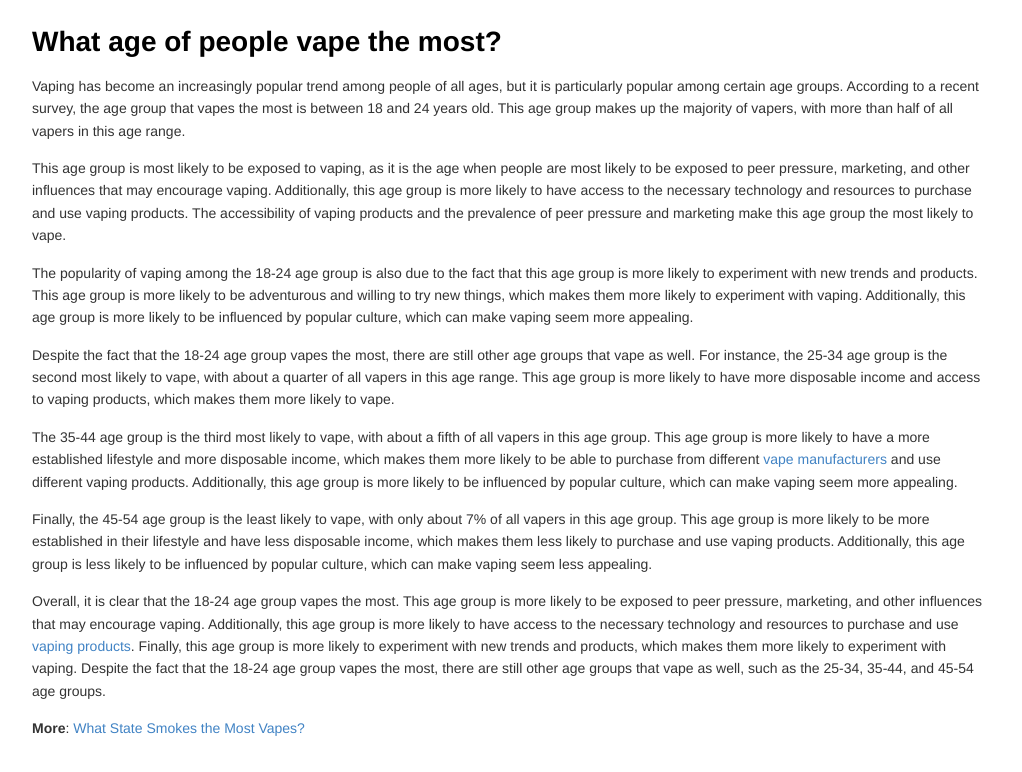
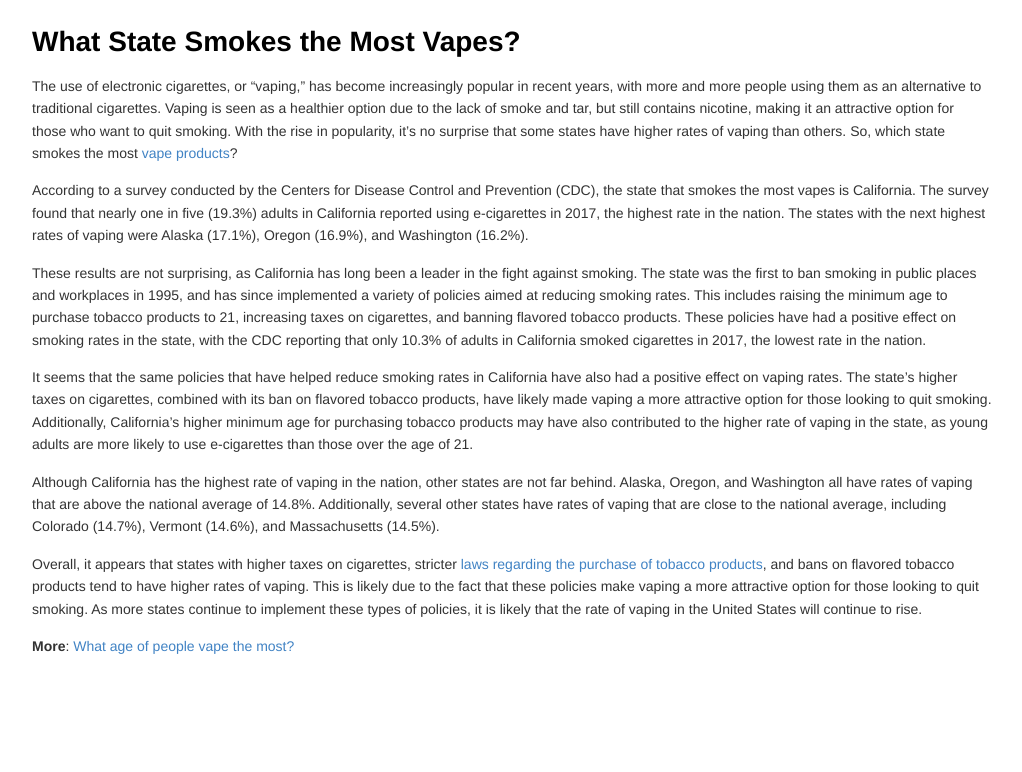
Before and after one commit to moonsbtt/vapecig, a plain HTML site: page index.html in a window 1280 px wide. Shown: the whole page, without its empty margins (128-1150 px from the left). Drawn offline with Linux system fonts and the light colour scheme.

Commit message:
Update index.html

```diff
--- a/index.html
+++ b/index.html
@@ -1,7 +1,7 @@
 <!DOCTYPE html>
 <html>
 <head>
-<title>new276</title>
+<title>What State Smokes the Most Vapes?</title>
 <meta http-equiv="Content-Type" content="text/html; charset=utf-8" />
 <style type="text/css">
 
@@ -287,15 +287,14 @@ img {
 </style>
 </head>
 <body>
-<h1>What age of people vape the most?</h1>
-<p>Vaping has become an increasingly popular trend among people of all ages, but it is particularly popular among certain age groups. According to a recent survey, the age group that vapes the most is between 18 and 24 years old. This age group makes up the majority of vapers, with more than half of all vapers in this age range.</p>
-<p>This age group is most likely to be exposed to vaping, as it is the age when people are most likely to be exposed to peer pressure, marketing, and other influences that may encourage vaping. Additionally, this age group is more likely to have access to the necessary technology and resources to purchase and use vaping products. The accessibility of vaping products and the prevalence of peer pressure and marketing make this age group the most likely to vape.</p>
-<p>The popularity of vaping among the 18-24 age group is also due to the fact that this age group is more likely to experiment with new trends and products. This age group is more likely to be adventurous and willing to try new things, which makes them more likely to experiment with vaping. Additionally, this age group is more likely to be influenced by popular culture, which can make vaping seem more appealing.</p>
-<p>Despite the fact that the 18-24 age group vapes the most, there are still other age groups that vape as well. For instance, the 25-34 age group is the second most likely to vape, with about a quarter of all vapers in this age range. This age group is more likely to have more disposable income and access to vaping products, which makes them more likely to vape.</p>
-<p>The 35-44 age group is the third most likely to vape, with about a fifth of all vapers in this age group. This age group is more likely to have a more established lifestyle and more disposable income, which makes them more likely to be able to purchase from different <a href="https://ecigator.com/">vape manufacturers</a> and use different vaping products. Additionally, this age group is more likely to be influenced by popular culture, which can make vaping seem more appealing.</p>
-<p>Finally, the 45-54 age group is the least likely to vape, with only about 7% of all vapers in this age group. This age group is more likely to be more established in their lifestyle and have less disposable income, which makes them less likely to purchase and use vaping products. Additionally, this age group is less likely to be influenced by popular culture, which can make vaping seem less appealing.</p>
-<p>Overall, it is clear that the 18-24 age group vapes the most. This age group is more likely to be exposed to peer pressure, marketing, and other influences that may encourage vaping. Additionally, this age group is more likely to have access to the necessary technology and resources to purchase and use <a href="https://ecigator.com/products/">vaping products</a>. Finally, this age group is more likely to experiment with new trends and products, which makes them more likely to experiment with vaping. Despite the fact that the 18-24 age group vapes the most, there are still other age groups that vape as well, such as the 25-34, 35-44, and 45-54 age groups.</p>
-<p><strong>More</strong>: <a href="index.html">What State Smokes the Most Vapes?</a></p>
+<h1>What State Smokes the Most Vapes?</h1>
+<p>The use of electronic cigarettes, or “vaping,” has become increasingly popular in recent years, with more and more people using them as an alternative to traditional cigarettes. Vaping is seen as a healthier option due to the lack of smoke and tar, but still contains nicotine, making it an attractive option for those who want to quit smoking. With the rise in popularity, it’s no surprise that some states have higher rates of vaping than others. So, which state smokes the most <a href="https://ecigator.com/products/">vape products</a>?</p>
+<p>According to a survey conducted by the Centers for Disease Control and Prevention (CDC), the state that smokes the most vapes is California. The survey found that nearly one in five (19.3%) adults in California reported using e-cigarettes in 2017, the highest rate in the nation. The states with the next highest rates of vaping were Alaska (17.1%), Oregon (16.9%), and Washington (16.2%).</p>
+<p>These results are not surprising, as California has long been a leader in the fight against smoking. The state was the first to ban smoking in public places and workplaces in 1995, and has since implemented a variety of policies aimed at reducing smoking rates. This includes raising the minimum age to purchase tobacco products to 21, increasing taxes on cigarettes, and banning flavored tobacco products. These policies have had a positive effect on smoking rates in the state, with the CDC reporting that only 10.3% of adults in California smoked cigarettes in 2017, the lowest rate in the nation.</p>
+<p>It seems that the same policies that have helped reduce smoking rates in California have also had a positive effect on vaping rates. The state’s higher taxes on cigarettes, combined with its ban on flavored tobacco products, have likely made vaping a more attractive option for those looking to quit smoking. Additionally, California’s higher minimum age for purchasing tobacco products may have also contributed to the higher rate of vaping in the state, as young adults are more likely to use e-cigarettes than those over the age of 21.</p>
+<p>Although California has the highest rate of vaping in the nation, other states are not far behind. Alaska, Oregon, and Washington all have rates of vaping that are above the national average of 14.8%. Additionally, several other states have rates of vaping that are close to the national average, including Colorado (14.7%), Vermont (14.6%), and Massachusetts (14.5%).</p>
+<p>Overall, it appears that states with higher taxes on cigarettes, stricter <a href="https://ecigator.com/vape-lounge/vape-bans-worldwide/">laws regarding the purchase of tobacco products</a>, and bans on flavored tobacco products tend to have higher rates of vaping. This is likely due to the fact that these policies make vaping a more attractive option for those looking to quit smoking. As more states continue to implement these types of policies, it is likely that the rate of vaping in the United States will continue to rise.</p>
+<p><strong>More</strong>: <a href="index2.html">What age of people vape the most?</a></p>
 
 </body>
 </html>
```
